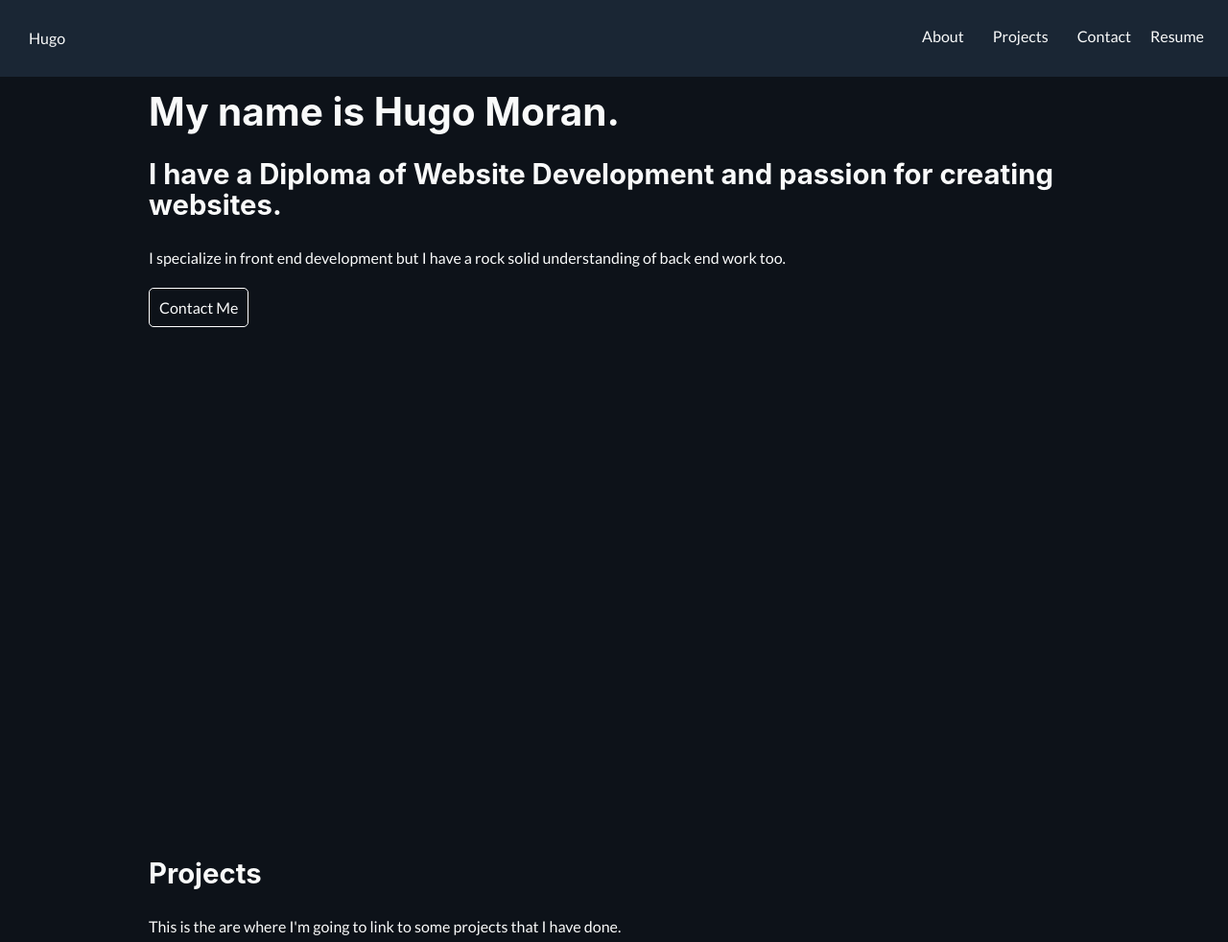
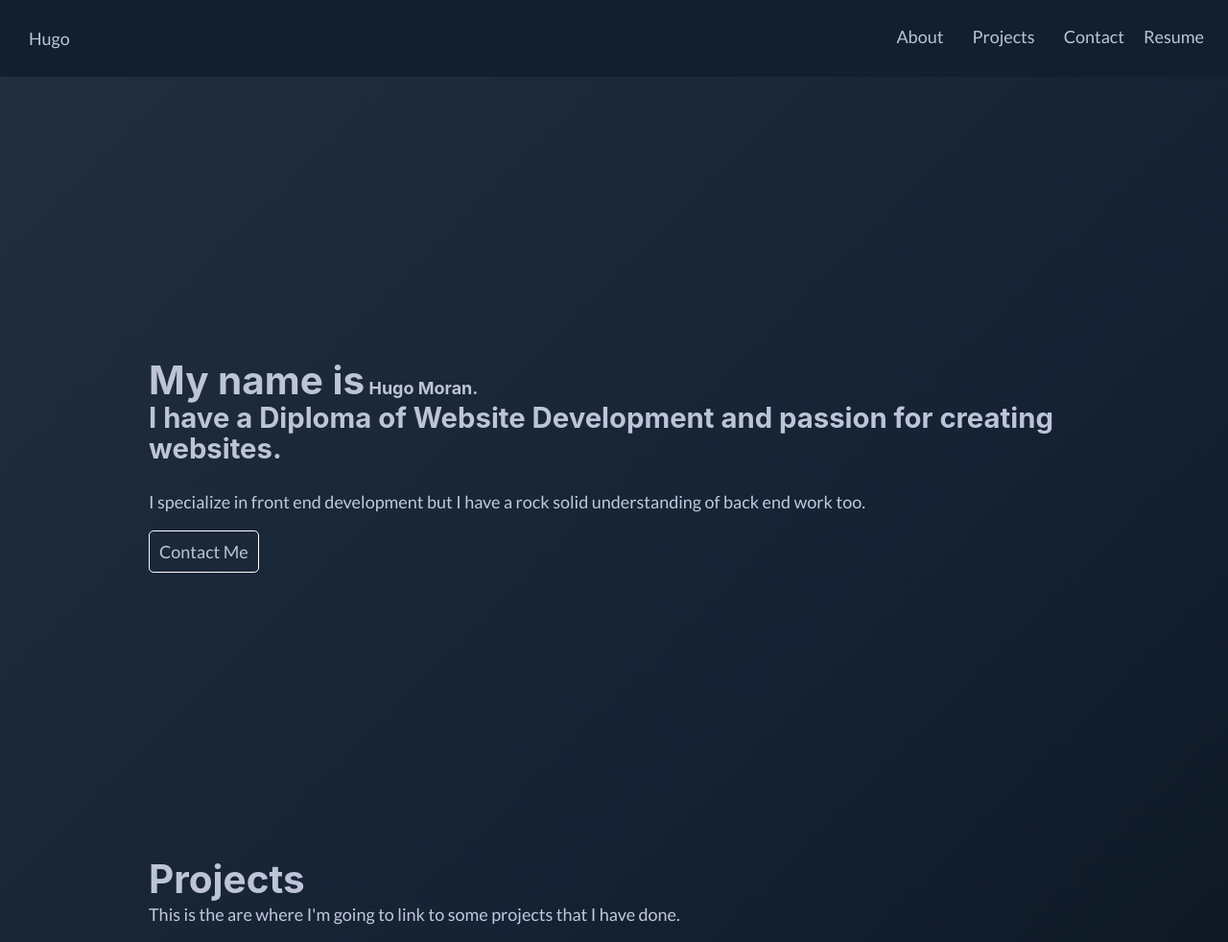
Before and after one commit to HugoMoran3/hugomoran, a Gatsby site: page / in a window 1280 px wide. Shown: the top 982 px of the page at 96% size. Built offline with nearby package versions, Linux system fonts and the light colour scheme; Gatsby itself is replaced by a stand-in of ours.

Commit message:
Gradient background

```diff
--- a/src/components/sections/about.js
+++ b/src/components/sections/about.js
@@ -4,7 +4,7 @@ import * as React from "react"
 const About = () => {
     return(
         <div className="about">
-            <h2>About me </h2>
+            <h1>About me </h1>
             <p>Some of the technologies that I have experience with include:
             </p>
             <ol>
--- a/src/components/sections/contact.js
+++ b/src/components/sections/contact.js
@@ -4,7 +4,7 @@ import * as React from "react"
 const Contact = () => {
     return(
         <div className="contact">
-            <h2>Contact me</h2>
+            <h1>Contact me</h1>
             <p>I'm always open to new opportunities, let me know if you have anything you would like to discuss in the link below.
             </p>
             <a className="email" href="mailto:hugo@hugomoran.com">
--- a/src/components/sections/landing.js
+++ b/src/components/sections/landing.js
@@ -23,7 +23,7 @@ const Landing = () => {
                     opacity: interpolatedStyles.opacity
                 }}
                 >
-                <h1>My name is Hugo Moran.</h1>
+                <h1>My name is</h1><h4> Hugo Moran.</h4>
                 <h2>
                     I have a Diploma of Website Development and passion for creating websites.
                 </h2>
--- a/src/components/sections/projects.js
+++ b/src/components/sections/projects.js
@@ -5,7 +5,7 @@ import Card from "../card"
 const Project = () => {
     return(
         <div className="project">
-            <h2>Projects</h2>
+            <h1>Projects</h1>
             <p>This is the are where I'm going to link to some projects that I have done.
             </p>
             <Card />
--- a/src/styles/global.scss
+++ b/src/styles/global.scss
@@ -3,35 +3,57 @@
 @import "transition.scss";
 
 $fontfamily: 'Lato', sans-serif;
+$navbarbackground : #111f2e;
+$primaryhighlight: #00DF9A;
+$primarytext: #c2c9dd;
+$secondarytext: #9da7c9;
 
 *{
     font-family: $fontfamily;
 }
 
 body {
-    background-color: #0d1219;
-    color: #f9fafa;
+    background-color: #151d29;
+    background-image: linear-gradient(135deg, #222f3f 0%, #142233 35%, #000000 100%);
+    color: #bdc4d8;
     font-size: 16px;
     font-family: $fontfamily;
 }
 a {
-    color: #f9fafa;
+    color: #bdc4d8;
     text-decoration: none;
+    font-size: 1rem;
+    :hover {
+        color: #c8d1e9;
+    }
 }
-h1,
-h2,
-h3,
-h4,
+h1 {
+    color: #c2c9dd;
+    display: inline;
+}
+h2 {
+    color: $secondarytext;
+}
+h3 {
+    color: $primarytext;
+}
+h4 {
+    color: $primaryhighlight;
+    display: inline;
+    font-size: 2.25rem;
+
+}
 h5,
 h6 {
-    color: #f9fafa;
+    color: #bdc4d8;
 }
 p {
-    color: #f9fafa;
+    color: $primarytext;
+    font-size: 1rem;
 }
 header {
     background-color: #1A2634;
-    color: #f9fafa;
+    color: #bdc4d8;
     display: flex;
     justify-content: space-between;
     align-items: center;
@@ -44,12 +66,12 @@ footer {
     position: relative;
     left: 0px;
     bottom: 0px;
-    color: #f9fafa;
+    color: #bdc4d8;
     text-align: center;
 }
 
 main {
-    color: #f9fafa;
+    color: #bdc4d8;
 }
 ul {
     list-style: none;
@@ -61,15 +83,26 @@ ul {
     padding: 15px;
     max-width: 1000px;
     width: 80vw;
+    margin-top: 30vh;
 }
 .landing {
-    height: 100vh;
+    height: 60vh;
+    margin-top: 40px;
+    margin-bottom: 40px;
+}
+.about {
+    margin-top: 60px;
+    margin-bottom: 60px;
+}
+.contact {
+    margin-top: 60px;
+    margin-bottom: 60px;
 }
 
 
 //Navbar classes
 .navbar-main {
-    background-color: #1A2634;
+    background-color: $navbarbackground;
     display: flex;
     justify-content: space-between;
     position: -webkit-sticky; /* Safari */
@@ -85,23 +118,24 @@ ul {
     margin-right: 20px;
 }
 .navbar-container {
-    background-color: #1A2634;
+    background-color: $navbarbackground;
     display: flex;
     flex-wrap: wrap;
     justify-content: center;
     align-items: center;
 }
 .navbar-element {
-    background-color: #1A2634;
+    background-color: $navbarbackground;
     position: relative;
     margin: 25px 5px;
 }
 .navbar-link {
-    background-color: #1A2634;
+    background-color: $navbarbackground;
     padding: 10px;
+    color: #bdc4d8;
 }
 .navbar-title {
-    background-color: #1A2634;
+    background-color: $navbarbackground;
     display: flex;
     align-items: center;
     margin-left: 20px;
```
